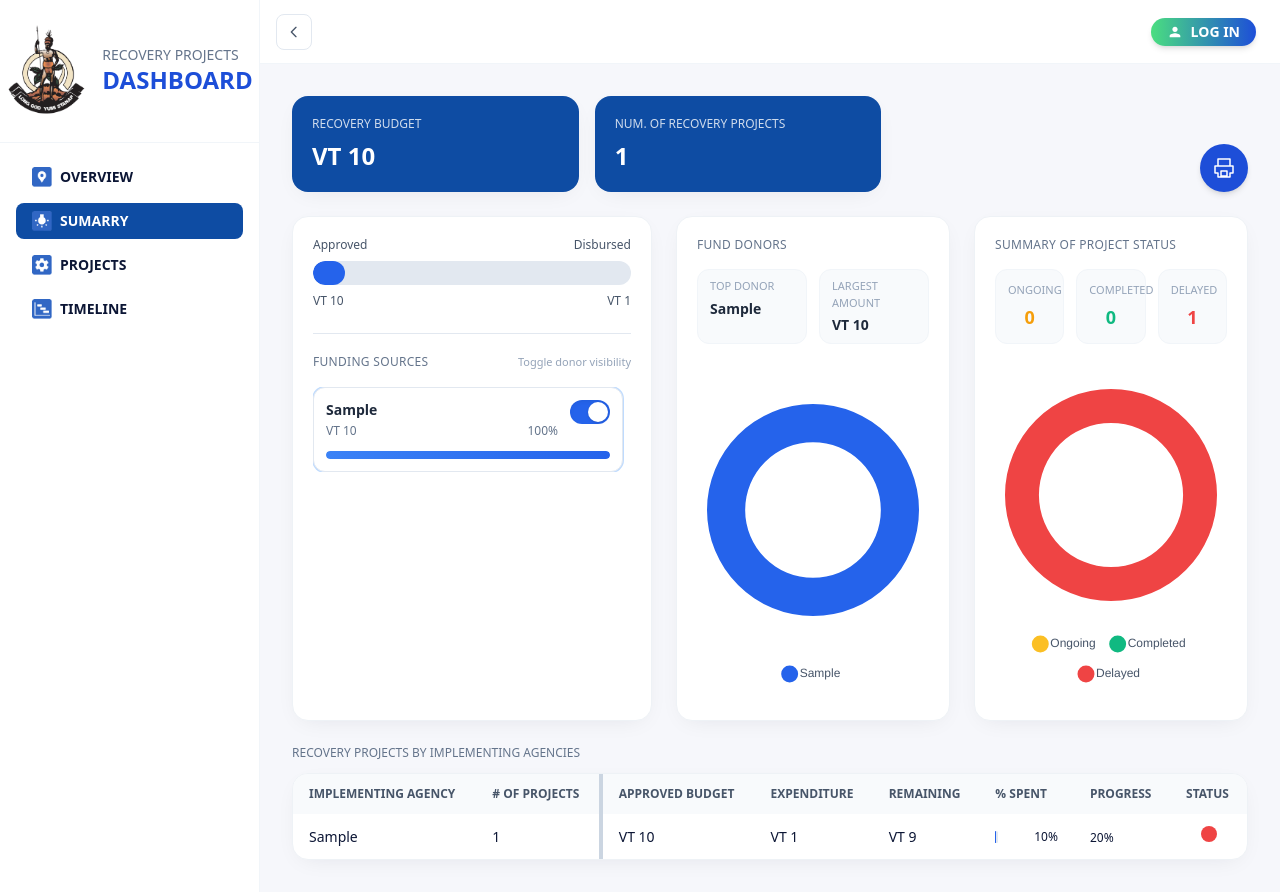
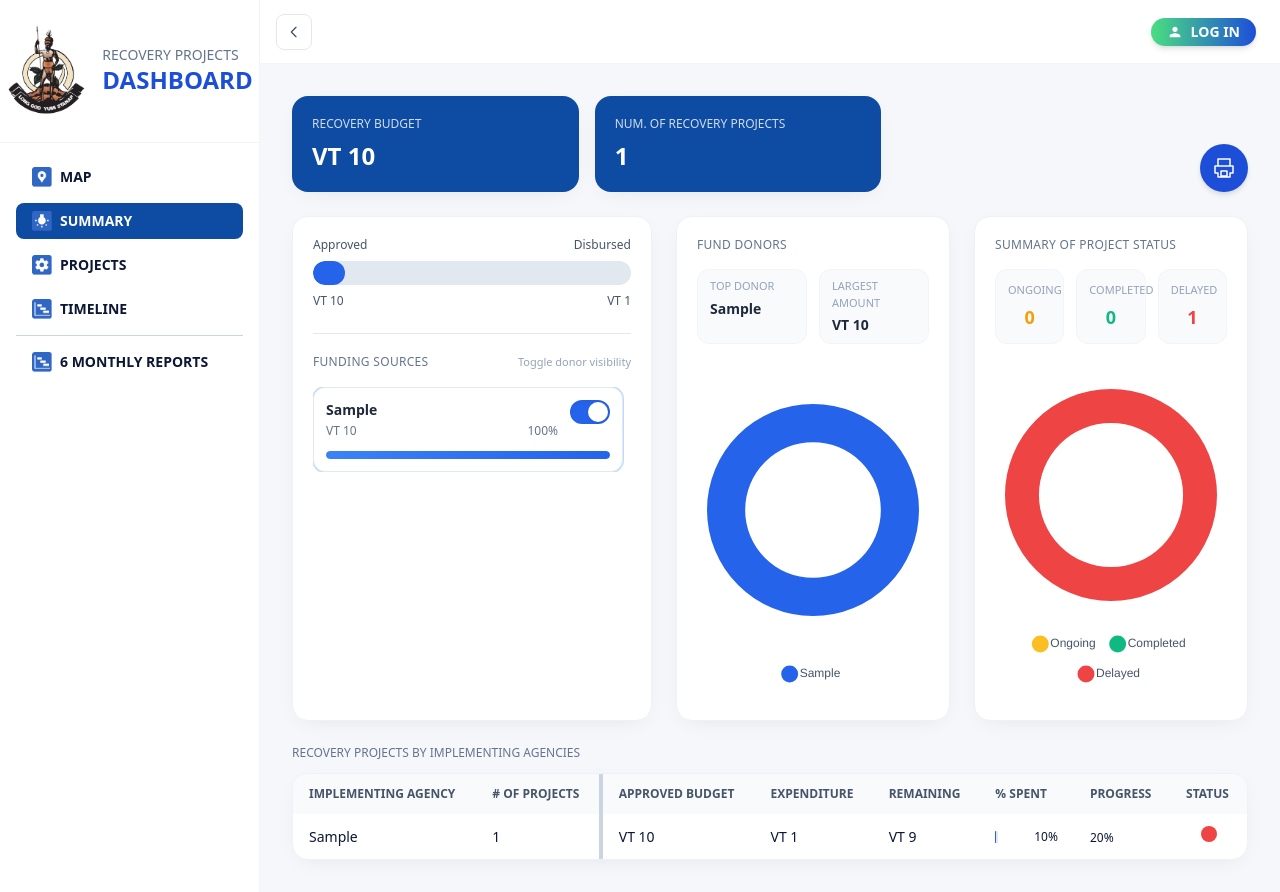
Before and after one commit to Fr3ddy27/recov-proj, a Django app: page / in a window 1280 px wide. Run offline with Django 5.2, Linux system fonts and the light colour scheme; tables that the repository leaves empty hold one stand-in row (values such as "Sample post"); some libraries are stand-ins or nearby versions.

Commit message:
Update base.html

```diff
--- a/dashboard/templates/dashboard/base.html
+++ b/dashboard/templates/dashboard/base.html
@@ -83,7 +83,7 @@
              class="nav-link flex items-center px-4 py-2 rounded-lg text-sm font-semibold
              {% if request.path == '/location/' %}bg-brand-blue text-white{% else %}hover:bg-slate-100{% endif %}">
             <img src="{% static 'images/map.png' %}" class="w-5 h-5 mr-2" alt="Location"/>
-            <span class="nav-label">OVERVIEW</span>
+            <span class="nav-label">MAP</span>
           </a>
 
 
@@ -91,7 +91,7 @@
              class="nav-link flex items-center px-4 py-2 rounded-lg text-sm font-semibold
              {% if request.path == '/' %}bg-brand-blue text-white{% else %}hover:bg-slate-100{% endif %}">
             <img src="{% static 'images/overview.png' %}" class="w-5 h-5 mr-2" alt="Overview"/>
-            <span class="nav-label">SUMARRY</span>
+            <span class="nav-label">SUMMARY</span>
           </a>
 
           <a href="{% url 'projects' %}"
@@ -101,13 +101,19 @@
             <span class="nav-label">PROJECTS</span>
           </a>
 
-
-
           <a href="{% url 'timeline' %}"
              class="nav-link flex items-center px-4 py-2 rounded-lg text-sm font-semibold
              {% if request.path == '/timeline/' %}bg-brand-blue text-white{% else %}hover:bg-slate-100{% endif %}">
             <img src="{% static 'images/timeline.png' %}" class="w-5 h-5 mr-2" alt="Timeline"/>
             <span class="nav-label">TIMELINE</span>
+          </a>
+
+          <hr id="sidebarDivider" class="my-4 border-slate-300">
+          <a href="{% url 'reports' %}"
+             class="nav-link flex items-center px-4 py-2 rounded-lg text-sm font-semibold
+             {% if request.path == '/reports/' %}bg-brand-blue text-white{% else %}hover:bg-slate-100{% endif %}">
+            <img src="{% static 'images/timeline.png' %}" class="w-5 h-5 mr-2" alt="Timeline"/>
+            <span class="nav-label">6 MONTHLY REPORTS</span>
           </a>
 
           {% if user.is_authenticated %}
```
